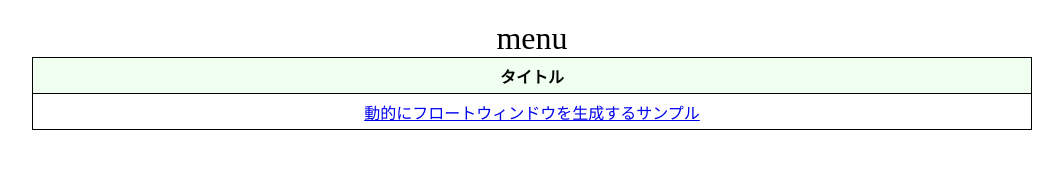
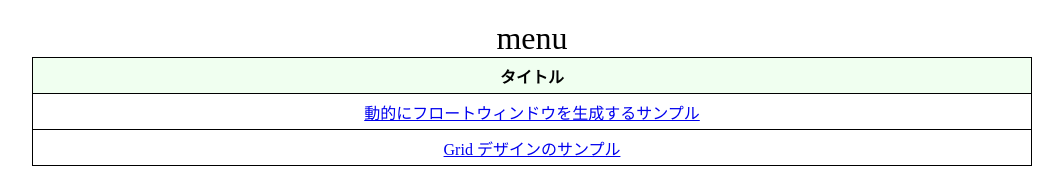
Before and after one commit to ksh-fthr/floatwindow, a website built with Parcel: page work/index.html in a window 1280 px wide. Shown: the whole page, without its empty margins (108-1171 px from the left). Built offline with nearby package versions, Linux system fonts and the light colour scheme.

Commit message:
Grid デザインの学習用リソースを登録.

```diff
--- a/work/index.html
+++ b/work/index.html
@@ -17,6 +17,9 @@
           <tr>
             <td><a href="./floatwindow/floatwindow.html">動的にフロートウィンドウを生成するサンプル</a></td>
           </tr>
+          <tr>
+            <td><a href="./grid-design/grid-design.html">Grid デザインのサンプル</a></td>
+          </tr>
         </tbody>
       </table>
     </div>
```
Also changed, not shown: work/grid-design/css/grid-design.css (added), work/grid-design/grig-design.html (added).
